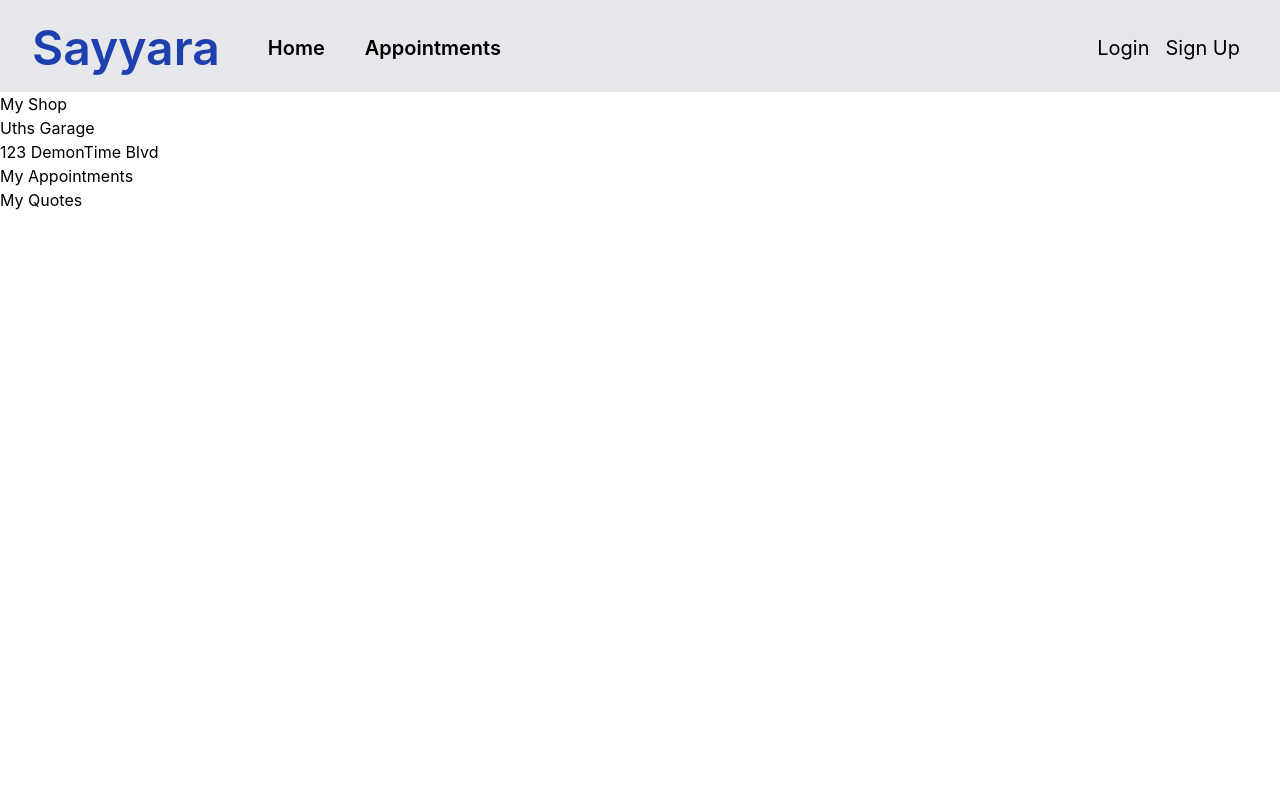
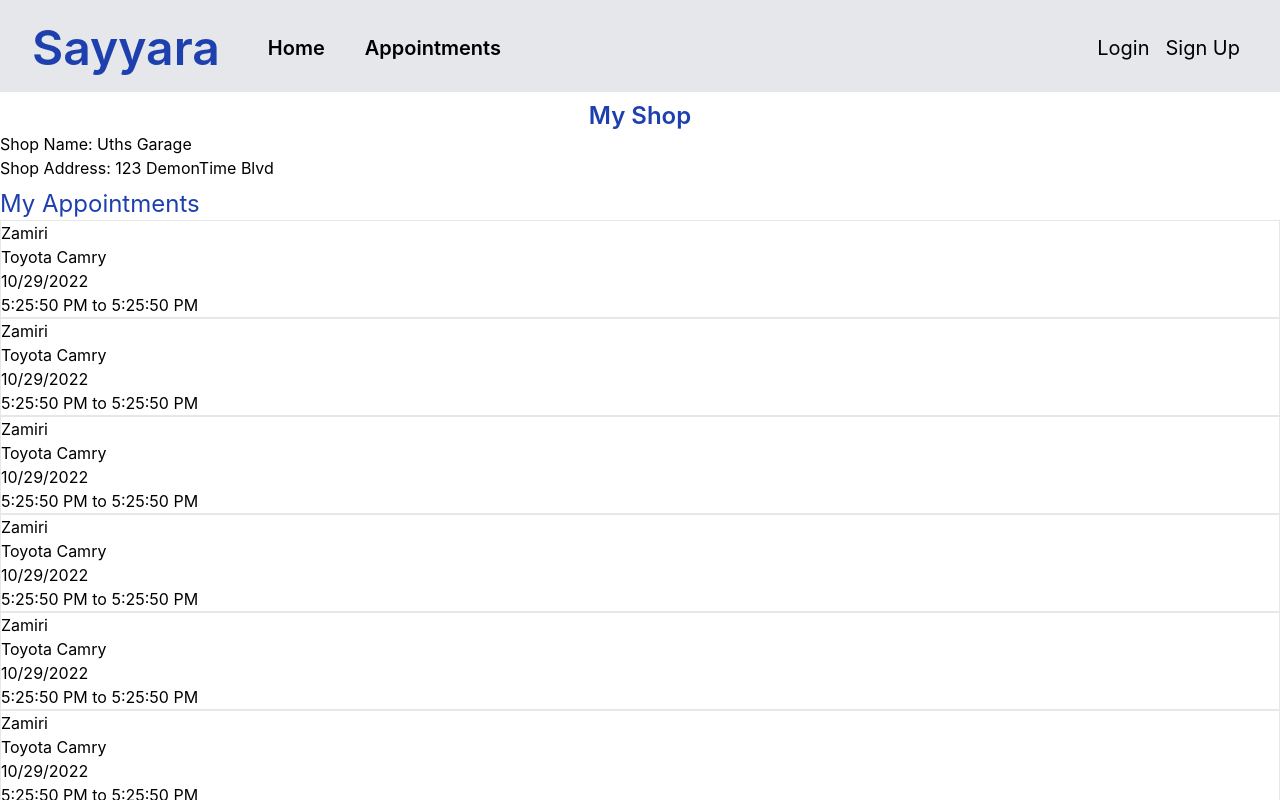
Before and after one commit to csc301-fall-2022/team-project-16-sayyara-m, a React (Create React App) app in the folder frontend/: page /myshop in a window 1280 px wide. Shown: the top 800 px of the page. Built offline with nearby package versions, Linux system fonts and the light colour scheme.

Commit message:
initial design for appointment cards created

```diff
--- a/frontend/src/mockData.ts
+++ b/frontend/src/mockData.ts
@@ -8,14 +8,14 @@ export const mVehicleOwner: VehicleOwner = {
     email: "hz@gmail.com",
     vehicle: {
         year: 2002,
-        make: "toyota",
-        model: "camery",
+        make: "Toyota",
+        model: "Camry",
         vin: "2313123",
         plate: "bxmt 293"
     }
 }
 export const mAppointment: Appointment = {
-    appointmentId: "1",
+    appointmentId: 1,
     vehicleOwner: mVehicleOwner,
     startDate: new Date(),
     endDate: new Date(),
--- a/frontend/src/pages/MyShop.tsx
+++ b/frontend/src/pages/MyShop.tsx
@@ -1,16 +1,45 @@
 import React from "react";
-import { mShop as shop } from "src/mockData";
+import { Appointment, Vehicle, VehicleOwner } from "../interfaces";
+import { mShop as shop } from "../mockData";
 
 const MyShop = () => {
+    interface AppointmentCardProps {
+        ap: Appointment;
+    }
+    const AppointmentCard = ({ap}: AppointmentCardProps) => {
+        const vehicleOwner: VehicleOwner = ap.vehicleOwner;
+        const vehicle: Vehicle = vehicleOwner.vehicle;
+        return (
+            <div className="border" id={(String)(ap.appointmentId)}>
+                <h1>{vehicleOwner.lastName}</h1>
+                <p>{vehicle.make} {vehicle.model}</p>
+                <p>{ap.startDate.toLocaleDateString()}</p>
+                <p>{ap.startDate.toLocaleTimeString()} to {ap.endDate.toLocaleTimeString()}</p>
+            </div>
+        )
+    }
+    const generateCards = () =>{
+        console.log(shop);
+        let appointments: Appointment[] = shop.appointments;
+        return appointments.map(ap => {
+            return (
+                <AppointmentCard ap={ap}/>
+            );
+        });
+    }
     return (
-        <div>
+        <div className="pt-2">
             <div>
-                <h1>My Shop</h1>
-                <h1>{shop.shopName}</h1>
-                <h1>{shop.address.streetNumber + " " + shop.address.street}</h1>
+                <h1 className="flex justify-center text-2xl text-blue-800 font-semibold">My Shop</h1>
+                <h1 className="">Shop Name: {shop.shopName} </h1>
+                <h1>Shop Address: {shop.address.streetNumber + " " + shop.address.street}</h1>
+
             </div>
             <div>
-                <h1>My Appointments</h1>
+                <h1 className="text-2xl pt-2 text-blue-800">My Appointments</h1>
+                <div>
+                    {generateCards()}
+                </div>
             </div>
             <div>
                 <h1>My Quotes</h1>
```
